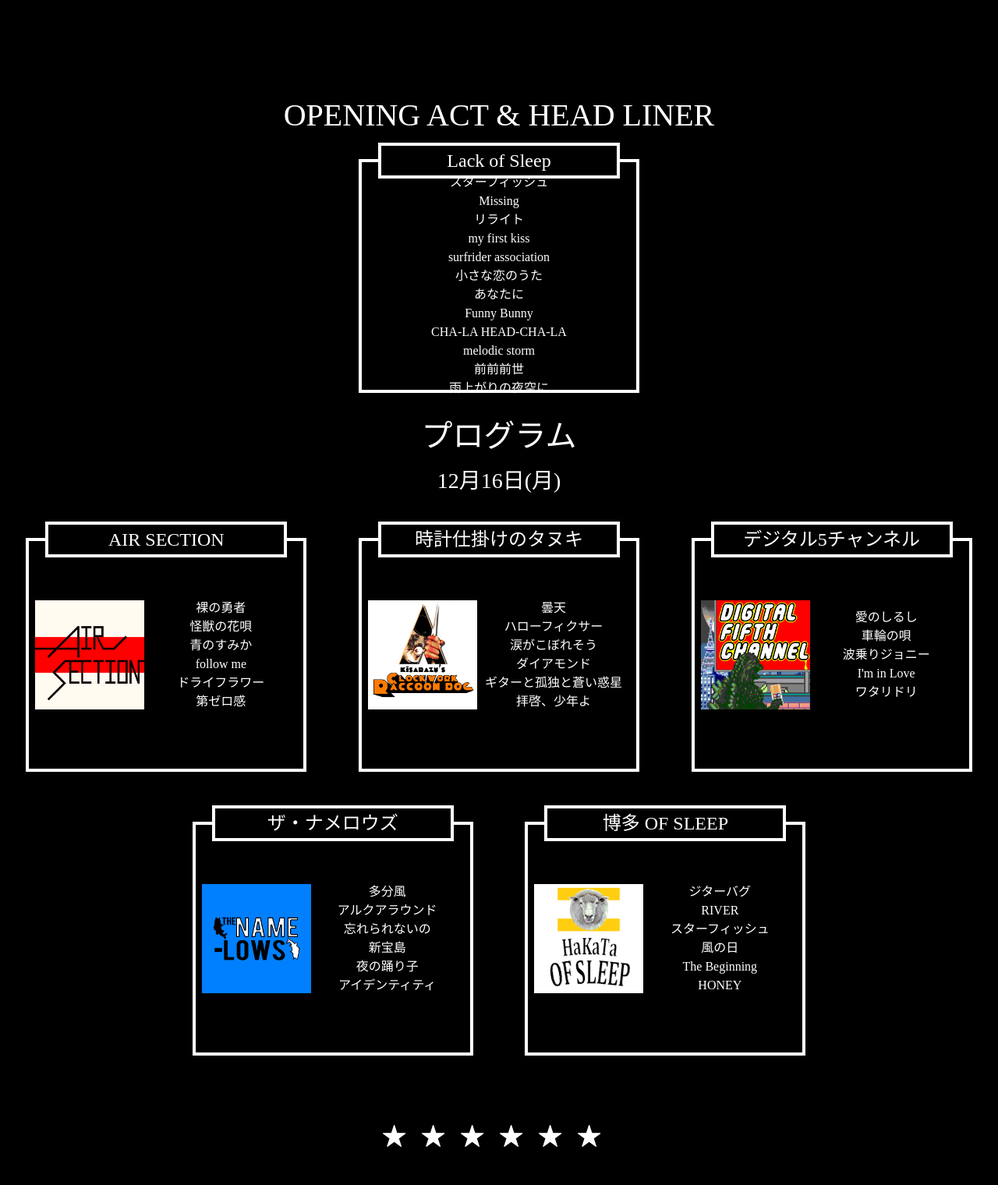
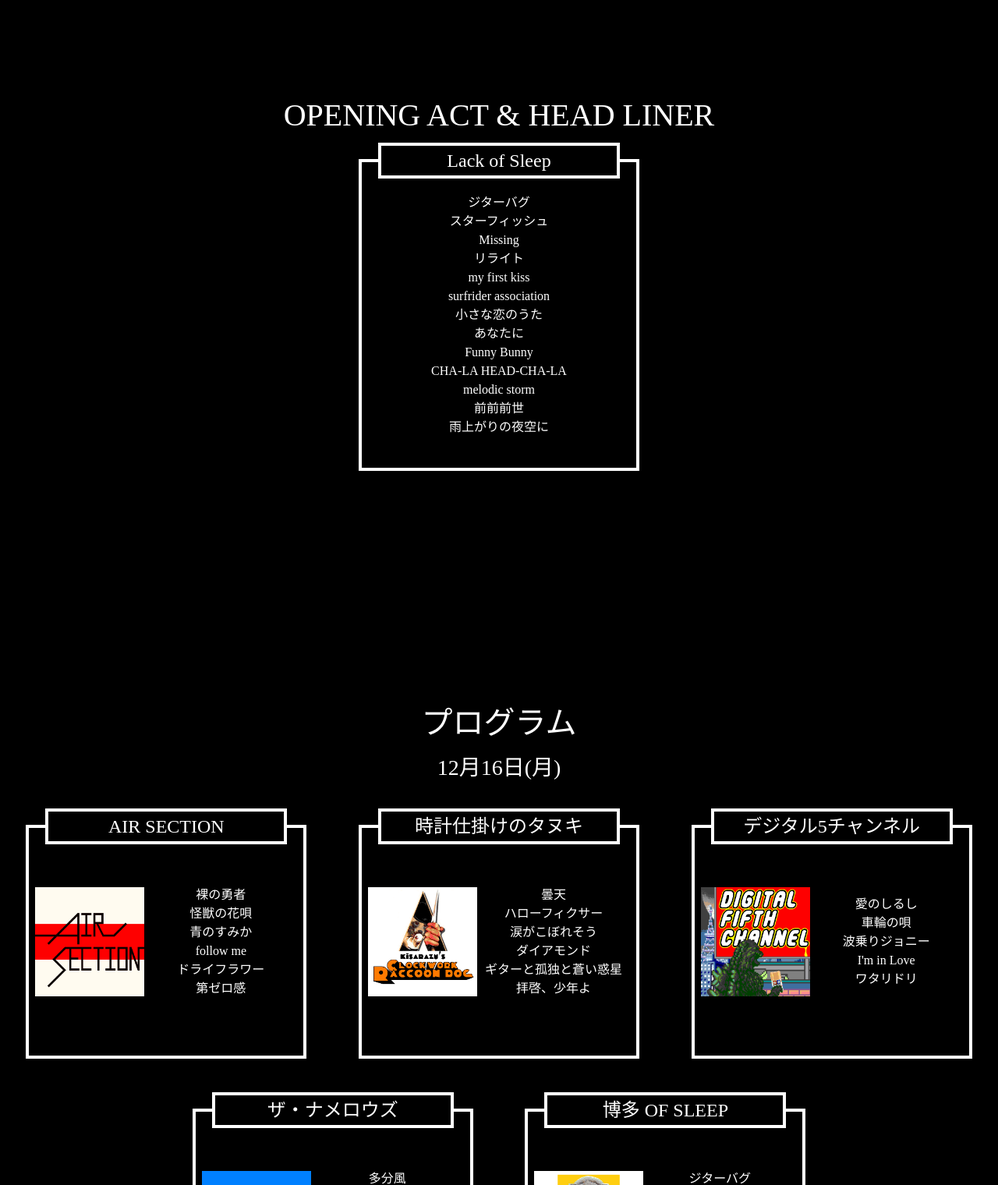
Before and after one commit to taiyo8911/nebusoku2024, a plain HTML site: page index.html in a window 1280 px wide. Shown: the part 1280-2800 px from the top of the page at 78% size. Drawn offline with nearby package versions, Linux system fonts and the light colour scheme; a web font is replaced by a local one.

Commit message:
Add files via upload

```diff
--- a/css/style_pc.css
+++ b/css/style_pc.css
@@ -62,10 +62,14 @@
 
 
 /* イベント情報 */
+.info_wrap {
+    margin-bottom: 300px;
+
+}
+
 .overview {
     width: max-content;
     margin: 0 auto;
-    margin-bottom: 300px;
     font-weight: bolder;
     font-size: 1.5rem;
     text-align: left;
@@ -73,9 +77,13 @@
     border: 5px solid #ffffff;
 }
 
+/* ヘッドライナー */
+.headliner {
+    margin-bottom: 300px;
+}
 
 /* プログラム */
-.programs {
+.program_wrap {
     margin-bottom: 300px;
 }
 
@@ -90,6 +98,10 @@
     justify-content: center;
 }
 
+.los-box {
+    height: 400px;
+}
+
 .program-box-title {
     width: 310px;
     background-color: #000000;
@@ -101,7 +113,6 @@
     position: absolute;
     top: -25px;
 }
-
 
 /* 会場案内 */
 .access {
@@ -129,7 +140,6 @@
 .credits {
     width: max-content;
     margin: 0 auto;
-    margin-bottom: 300px;
     text-align: left;
 }
 
```
